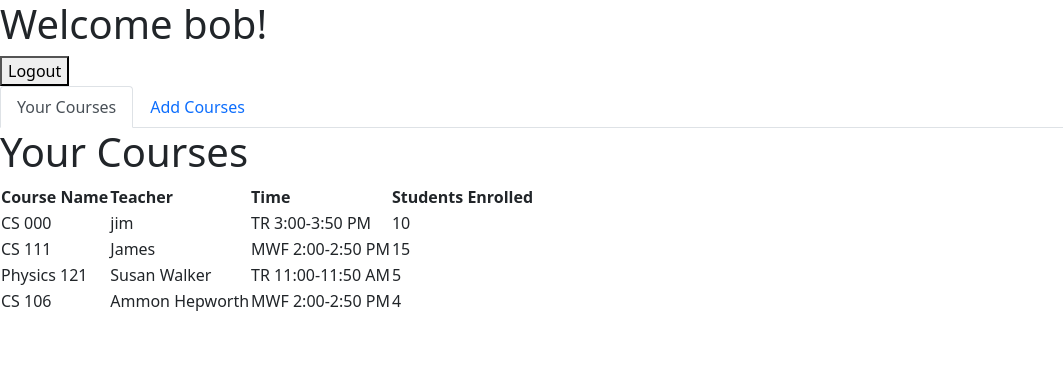
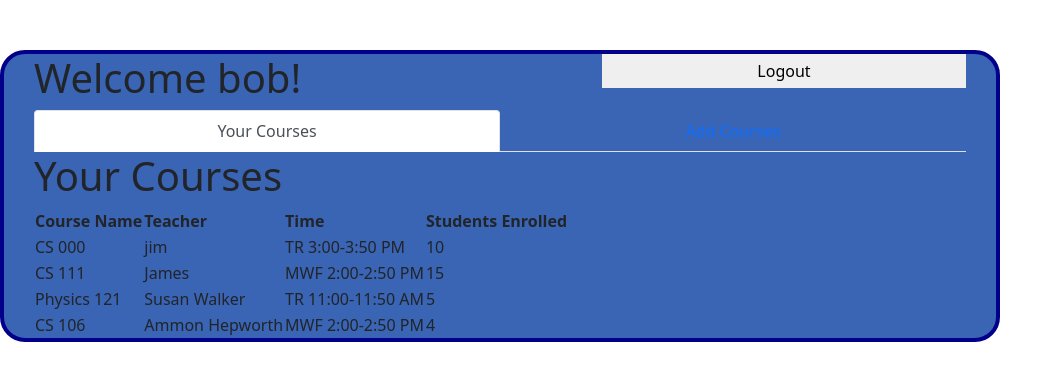
Before and after one commit to jakobpotosme/CSE106_Lab08, a Flask app: page /student/1 in a window 1280 px wide. Shown: the top 381 px of the page, without its empty margins (0-1063 px from the left). Run offline with Flask 2, Linux system fonts and the light colour scheme; a user stored in the database is signed in; data comes from the database, SQL or seed files in the repository.

Commit message:
fixed css issues

```diff
--- a/templates/style.css
+++ b/static/style.css
@@ -14,7 +14,7 @@ h1{
   margin-top: 50px;
   padding: 200px;
   width: 40%;
-  length: 1000px;
+  /* length: 1000px; */
   background-color: #3a64b4;
   border: 4px solid darkblue;
   border-radius: 25px;
@@ -30,7 +30,7 @@ h1{
   padding-left: 30px;
   padding-right: 30px;
   width: 1000px;
-  length: 1000px;
+  /* length: 1000px; */
   background-color: #3a64b4;
   border: 4px solid darkblue;
   border-radius: 25px;
--- a/templates/login.html
+++ b/templates/login.html
@@ -4,7 +4,7 @@
 <head>
     <meta charset="utf-8">
     <title>Login</title>
-    <link rel="stylesheet" href="style.css">
+    <link rel="stylesheet" href="static\style.css">
 </head>
 
 <body>
--- a/templates/student.html
+++ b/templates/student.html
@@ -4,12 +4,13 @@
 <head>
     <meta charset="utf-8">
     <title>Student</title>
+
     <script src="https://ajax.googleapis.com/ajax/libs/jquery/3.5.1/jquery.min.js" defer></script>
-    <script src="https://cdn.jsdelivr.net/npm/bootstrap@5.1.3/dist/js/bootstrap.bundle.min.js"
-     integrity="sha384-ka7Sk0Gln4gmtz2MlQnikT1wXgYsOg+OMhuP+IlRH9sENBO0LRn5q+8nbTov4+1p" crossorigin="anonymous" defer></script>
+    <script src="https://cdn.jsdelivr.net/npm/bootstrap@5.1.3/dist/js/bootstrap.bundle.min.js" integrity="sha384-ka7Sk0Gln4gmtz2MlQnikT1wXgYsOg+OMhuP+IlRH9sENBO0LRn5q+8nbTov4+1p" crossorigin="anonymous" defer></script>
+    <link rel="stylesheet" href="..\static\style.css" defer>
     <link rel="stylesheet" href="https://cdn.jsdelivr.net/npm/bootstrap@5.1.3/dist/css/bootstrap.min.css"
     integrity="sha384-1BmE4kWBq78iYhFldvKuhfTAU6auU8tT94WrHftjDbrCEXSU1oBoqyl2QvZ6jIW3" crossorigin="anonymous" defer>
-    <link rel="stylesheet" href="style.css">
+
 </head>
 
 <body>
```
